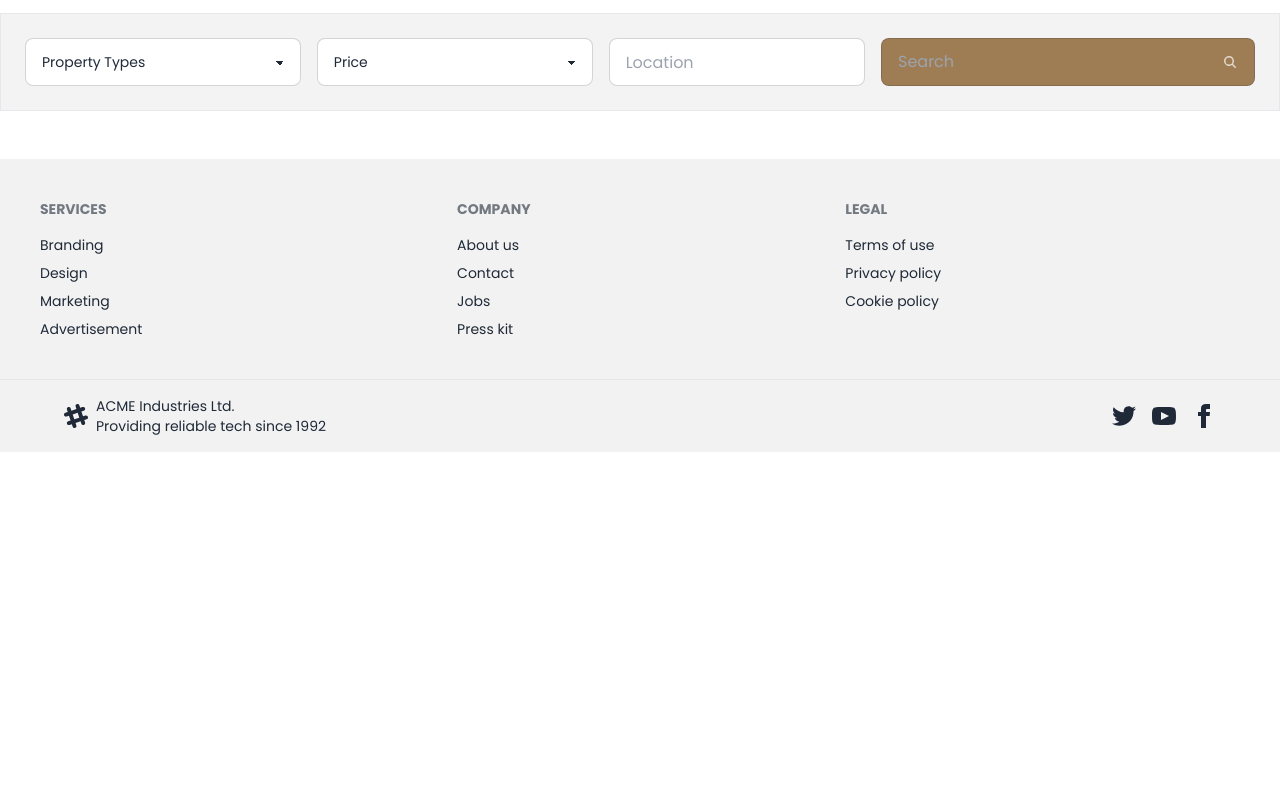
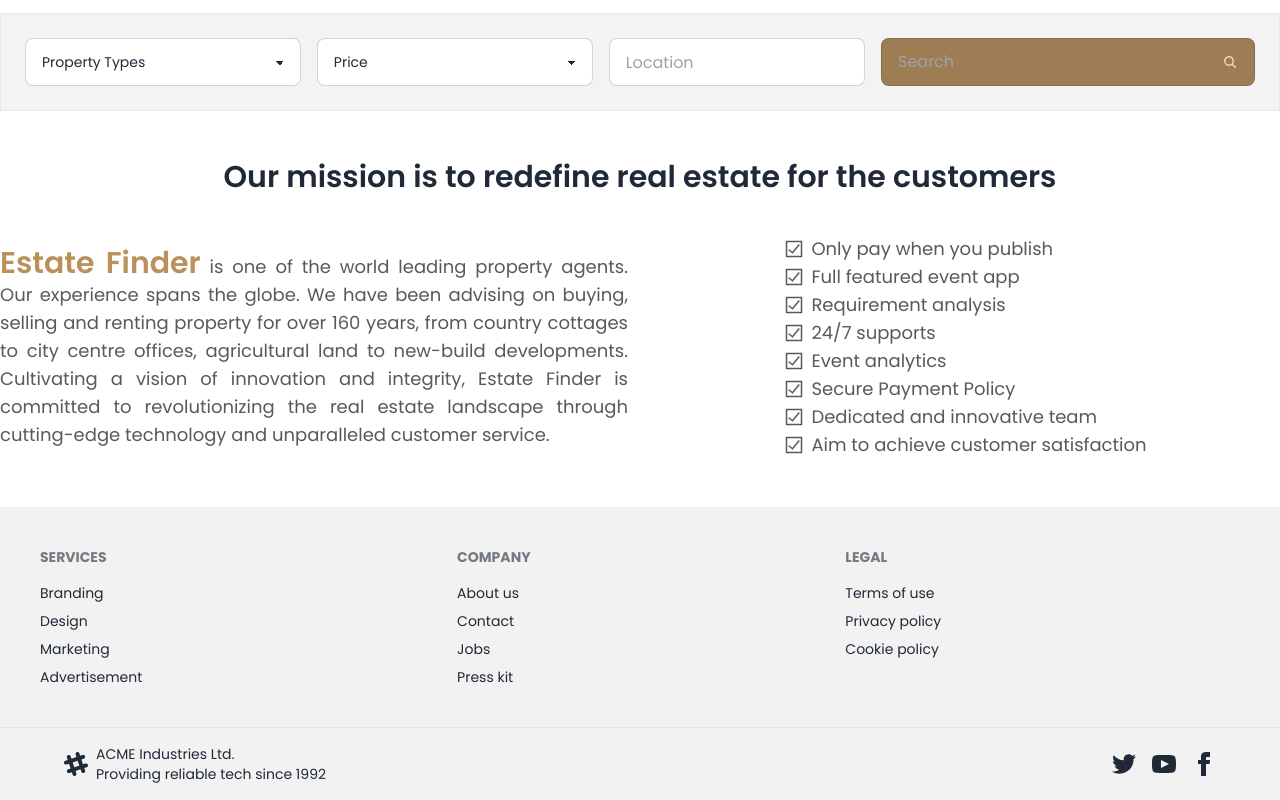
Before and after one commit to SabbirHossain-28/urban-edge-react-firebase-project, a React (Vite) app: page / in a window 1280 px wide. Shown: the part 961-1761 px from the top of the page. Before the commit the page ends 1413 px from the top, so only its background shows below. Built offline with nearby package versions, Linux system fonts and the light colour scheme.

Commit message:
Create company mission and vission section

```diff
--- a/package.json
+++ b/package.json
@@ -15,6 +15,7 @@
     "match-sorter": "^6.3.4",
     "react": "^18.2.0",
     "react-dom": "^18.2.0",
+    "react-icons": "^5.0.1",
     "react-router-dom": "^6.22.3",
     "sort-by": "^1.2.0",
     "swiper": "^11.1.0"
--- /dev/null
+++ b/src/Components/Mission/Mission.jsx
@@ -0,0 +1,36 @@
+import { GrCheckboxSelected } from "react-icons/gr";
+
+const Mission = () => {
+  return (
+    <div className="mb-12">
+      <h2 className="mb-10 text-center text-3xl font-semibold ">Our mission is to redefine real estate for the customers</h2>
+      <div className="flex gap-6">
+        <div className="w-1/2  flex items-center text-justify">
+        <p className="text-lg text-[#131313B3]">
+          <span className="text-3xl text-[#BB915B] font-semibold">Estate Finder</span> is one of the world leading property agents. Our
+          experience spans the globe. We have been advising on buying, selling
+          and renting property for over 160 years, from country cottages to city
+          centre offices, agricultural land to new-build developments.
+          Cultivating a vision of innovation and integrity, Estate Finder is
+          committed to revolutionizing the real estate landscape through
+          cutting-edge technology and unparalleled customer service.
+        </p>
+        </div>
+        <div className="w-1/2 text-[#131313B3] flex justify-center">
+            <div>
+            <p className="flex items-center gap-2 text-lg"><GrCheckboxSelected></GrCheckboxSelected>Only pay when you publish</p>
+            <p className="flex items-center gap-2 text-lg"><GrCheckboxSelected></GrCheckboxSelected>Full featured event app</p>
+            <p className="flex items-center gap-2 text-lg"><GrCheckboxSelected></GrCheckboxSelected>Requirement analysis</p>
+            <p className="flex items-center gap-2 text-lg"><GrCheckboxSelected></GrCheckboxSelected>24/7 supports</p>
+            <p className="flex items-center gap-2 text-lg"><GrCheckboxSelected></GrCheckboxSelected>Event analytics</p>
+            <p className="flex items-center gap-2 text-lg"><GrCheckboxSelected></GrCheckboxSelected>Secure Payment Policy</p>
+            <p className="flex items-center gap-2 text-lg"><GrCheckboxSelected></GrCheckboxSelected>Dedicated and innovative team</p>
+            <p className="flex items-center gap-2 text-lg"><GrCheckboxSelected></GrCheckboxSelected>Aim to achieve customer satisfaction</p>
+            </div>
+        </div>
+      </div>
+    </div>
+  );
+};
+
+export default Mission;
--- a/src/Pages/Home/Home.jsx
+++ b/src/Pages/Home/Home.jsx
@@ -1,11 +1,13 @@
 import HomeBanner from "../../Components/HomeBanner/HomeBanner";
 import Menubar from "../../Components/Menubar/Menubar";
+import Mission from "../../Components/Mission/Mission";
 
 const Home = () => {
     return (
         <div>
             <HomeBanner></HomeBanner>
             <Menubar></Menubar>
+            <Mission></Mission>
         </div>
     );
 };
```
Also changed, not shown: 1 other file (tests, documents, lock files or other folders).
